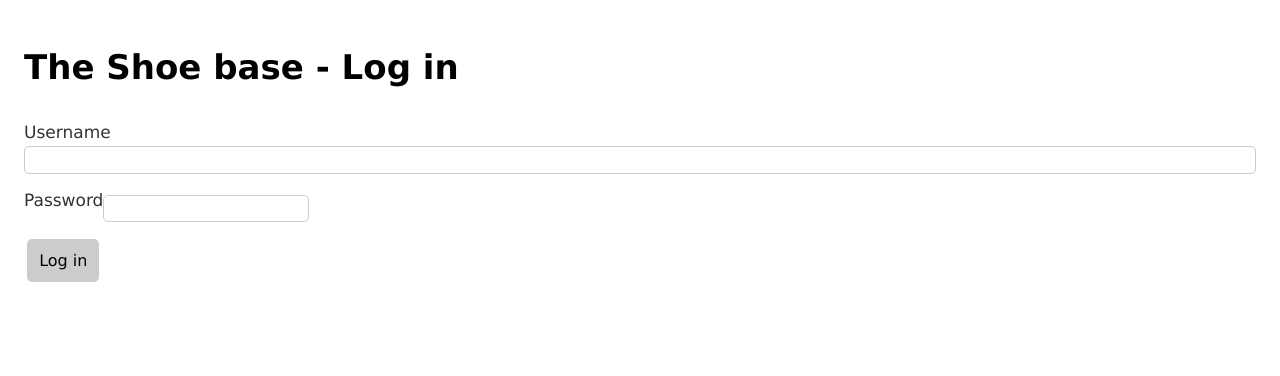
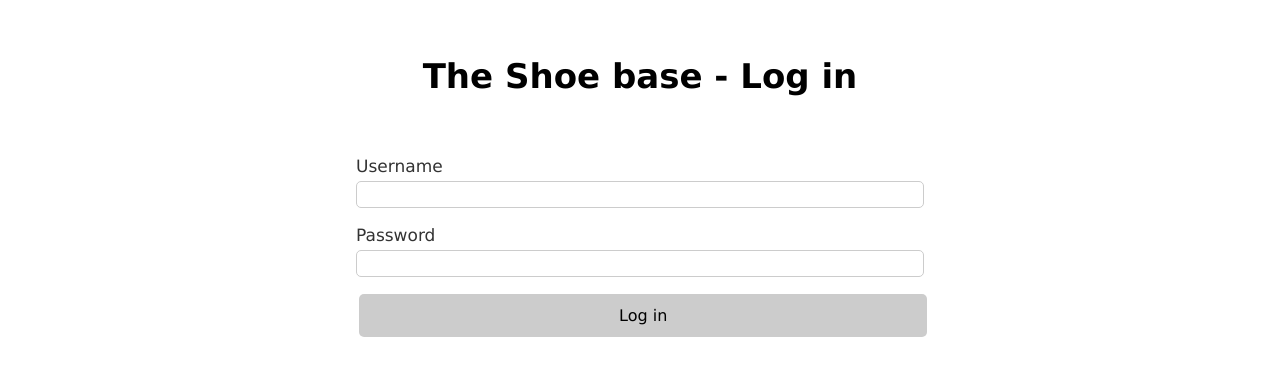
Before and after one commit to ElenaKikiova/shoes, a website with bundled scripts: page ui/index.html in a window 1280 px wide. Built offline with nearby package versions, Linux system fonts and the light colour scheme.

Commit message:
Login form

```diff
--- a/ui/index.html
+++ b/ui/index.html
@@ -5,7 +5,7 @@
   <meta http-equiv="X-UA-Compatible" content="IE=edge">
   <meta name="viewport" content="width=device-width, initial-scale=1.0">
   <link rel="stylesheet" href="./styles/main.css">
-  <link rel="stylesheet" href="./styles/shoes.css">
+  <link rel="stylesheet" href="./styles/login.css">
   <title>The Shoe base</title>
 </head>
 <body>
--- /dev/null
+++ b/ui/styles/login.css
@@ -0,0 +1,23 @@
+#header h1{
+  margin: 2rem auto
+}
+
+#form {
+  width: 90vw;
+  max-width: 600px;
+  margin: auto;
+  padding: 1rem;
+}
+
+label {
+  display: block !important;
+}
+
+input {
+  width: 100% !important;
+}
+
+button {
+  margin-top: 1rem;
+  width: 100% !important;
+}
```
